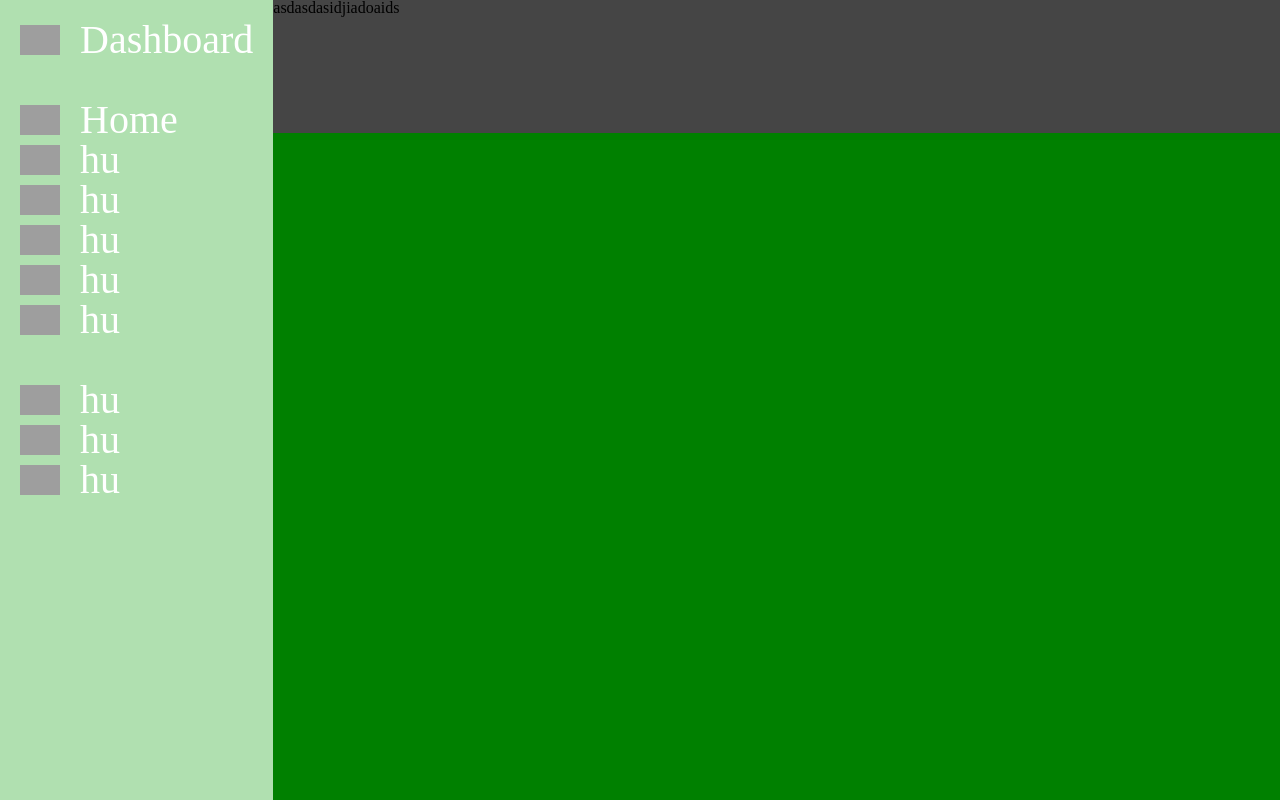
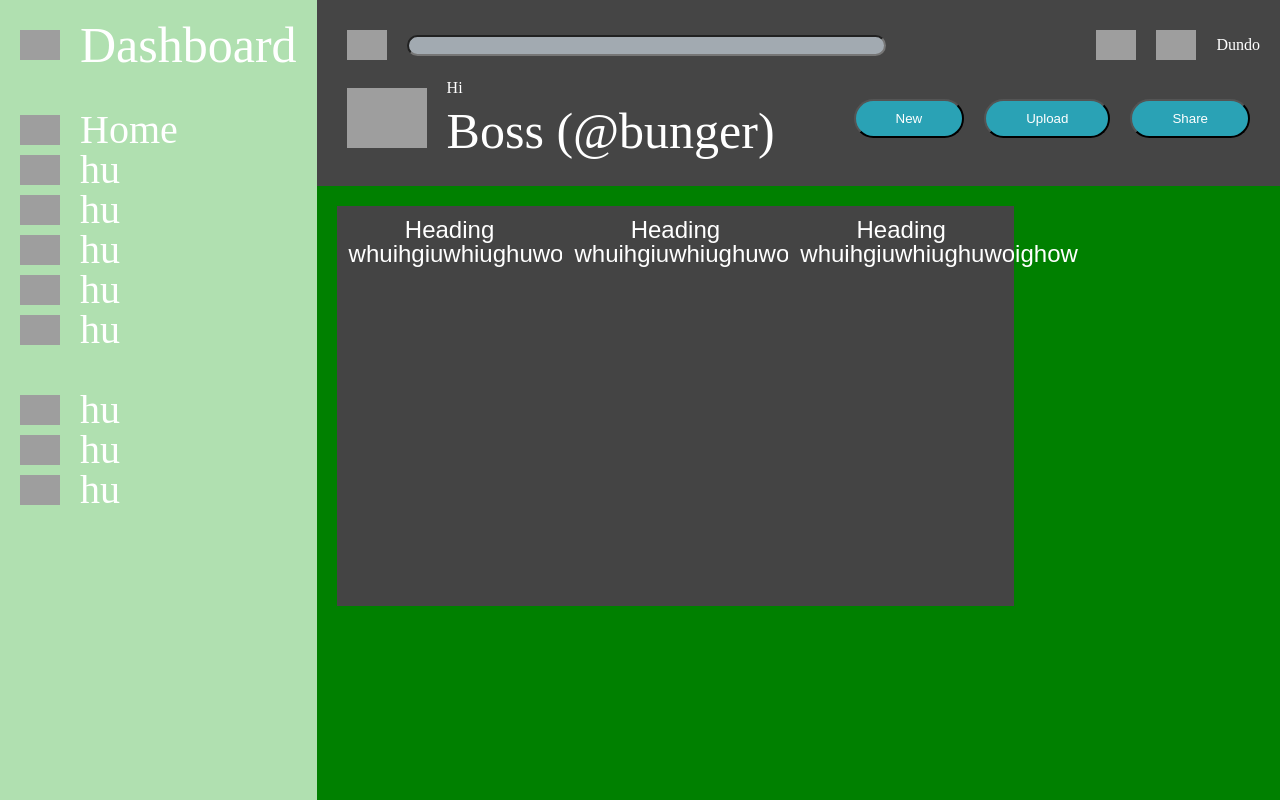
Before and after one commit to ganud/admin-dashboard, a plain HTML site: page index.html in a window 1280 px wide. Shown: the top 800 px of the page. Drawn offline with Linux system fonts and the light colour scheme; grey boxes are pictures that could not be loaded.

Commit message:
Finished header

```diff
--- a/index.html
+++ b/index.html
@@ -9,13 +9,45 @@
 <body>
     <div class="site-container">
         <div class="header">
-            asdasdasidjiadoaids
+            <div class="header-search-container">
+                <div class="search-bar">
+                    <img src="https://cdn-icons-png.flaticon.com/128/151/151773.png" alt="">
+                    <input type="search">
+                </div>
+
+                <div class="icon-container">
+                    <img src="https://cdn-icons-png.flaticon.com/128/3242/3242257.png" alt="">
+                    <img src="https://cdn-icons-png.flaticon.com/128/1827/1827349.png" alt="">
+                    Dundo
+                </div>
+            </div>
+
+            <div class="header-bottom">
+                <div class="profile-container">
+                    <img src="https://cdn-icons-png.flaticon.com/512/7080/7080757.png">
+                    <div class="profile-column">
+                        <p>Hi</p>
+                        <p class="big">Boss (@bunger)</p>
+                    </div>
+                </div>
+                <div class="icon-container">
+                    <button>New</button>
+                    <button>Upload</button>
+                    <button>Share</button>
+                </div>
+            </div>
         </div>
+
+
+
+
+
         <div class="sidebar">
             <div class="nav-button">
                 <img src="https://cdn-icons-png.flaticon.com/128/1828/1828791.png" alt="">
-                <p>Dashboard</p>
+                <p class="big">Dashboard</p>
             </div>
+
             <div class="button-group">
                 <div class="nav-button">
                     <img src="https://cdn-icons-png.flaticon.com/128/25/25694.png" alt="home">
@@ -57,7 +89,28 @@
                 </div>
             </div>
         </div>
-        <div class="main-content"></div>
+        <div class="main-content">
+            <div class="projects">
+                <div class="project">
+                    <div class="card-text">Heading</div>
+                    <div class="card-text">whuihgiuwhiughuwoighow</div>
+                </div>
+                <div class="project">
+                    <div class="card-text">Heading</div>
+                    <div class="card-text">whuihgiuwhiughuwoighow</div>
+                </div>
+                <div class="project">
+                    <div class="card-text">Heading</div>
+                    <div class="card-text">whuihgiuwhiughuwoighow</div>
+                </div>
+            </div>
+            <div class="announcements">
+
+            </div>
+            <div class="trending">
+                fwwfwfewef
+            </div>
+        </div>
     </div>
 </body>
 </html>
--- /dev/null
+++ b/style.scss
@@ -0,0 +1,176 @@
+/* http://meyerweb.com/eric/tools/css/reset/
+   v2.0 | 20110126
+   License: none (public domain)
+*/
+
+html, body, div, span, applet, object, iframe,
+h1, h2, h3, h4, h5, h6, p, blockquote, pre,
+a, abbr, acronym, address, big, cite, code,
+del, dfn, em, img, ins, kbd, q, s, samp,
+small, strike, strong, sub, sup, tt, var,
+b, u, i, center,
+dl, dt, dd, ol, ul, li,
+fieldset, form, label, legend,
+table, caption, tbody, tfoot, thead, tr, th, td,
+article, aside, canvas, details, embed,
+figure, figcaption, footer, header, hgroup,
+menu, nav, output, ruby, section, summary,
+time, mark, audio, video {
+	margin: 0;
+	padding: 0;
+	border: 0;
+	font-size: 100%;
+	font: inherit;
+	vertical-align: baseline;
+}
+*{
+    color: white;
+}
+/* HTML5 display-role reset for older browsers */
+article, aside, details, figcaption, figure,
+footer, header, hgroup, menu, nav, section {
+	display: block;
+}
+body {
+	line-height: 1;
+}
+ol, ul {
+	list-style: none;
+}
+blockquote, q {
+	quotes: none;
+}
+blockquote:before, blockquote:after,
+q:before, q:after {
+	content: '';
+	content: none;
+}
+table {
+	border-collapse: collapse;
+	border-spacing: 0;
+}
+/* Start */
+.site-container {
+    display: grid;
+    grid-template-columns: 1fr 4fr;
+    grid-template-rows: 1fr 5fr;
+    background-color: green;
+    height:100vh;
+}
+
+.site-container .sidebar {
+    padding:20px;
+    background-color: rgb(176, 224, 176);
+    grid-row: 1 / 3;
+    display: flex;
+    flex-direction: column;
+    align-items: start;
+    gap: 40px;
+    color: white;
+    font-size: 40px;
+}
+
+.site-container .header {
+    background-color: rgb(69, 69, 69);
+    grid-column: 2 / 3;
+    padding: 20px;
+}
+
+.nav-button {
+    display: flex;
+    align-items: center;
+    gap:20px;
+}
+.nav-button img, .header-search-container img {
+    max-height:30px;
+}
+
+.header-search-container {
+    display: flex;
+    gap:200px;
+}
+.search-bar {
+    display: flex;
+    align-items: center;
+    padding: 10px;
+    gap: 20px;
+    flex: 1;
+}
+
+.search-bar [type="search"], textarea{
+    background-color: rgb(162, 170, 177);
+    border-radius: 20px;
+    flex: 1;
+
+}
+
+.icon-container {
+    display: flex;
+    gap:20px;
+    align-items: center;
+}
+
+.profile-container img {
+    max-height: 60px;
+}
+
+.header-bottom {
+    display: flex;
+    justify-content: space-between;
+    padding: 10px;
+}
+.profile-container {
+    display: flex;
+    align-items: center;
+    gap: 20px;
+}
+.profile-column {
+    display: flex;
+    justify-content: center;
+    gap: 10px;
+    flex-direction: column;
+}
+
+.big {
+    font-size: 50px;
+  }
+
+button {
+    border-radius: 30px;
+    background-color: rgb(42, 162, 181);
+    padding: 10px 40px;
+}
+
+.main-content {
+    display: grid;
+    grid-template-columns: 3fr 1fr;
+    grid-template-rows: 1fr 1fr;
+    column-gap: 20px;
+    padding:20px;
+}
+
+.projects {
+    display: grid;
+    grid-row: 1 / 3;
+    grid-column: 1 / 2;
+    grid-template-columns: repeat(auto-fit, minmax(100px, 1fr));
+    grid-template-rows: repeat(4, 400px);
+}
+
+.project {
+    background-color: #444;
+    text-align: center;
+    color: #ddd;
+    font-family: sans-serif;
+    font-size: 1.5rem;
+    padding: 12px;
+    gap: 20px;
+}
+
+.annoucements {
+    // grid-row: 2 / 3;
+}
+
+.trending {
+    // grid-row: 2 / 3;
+}
```
Also changed, not shown: style.css, 2 other files.
